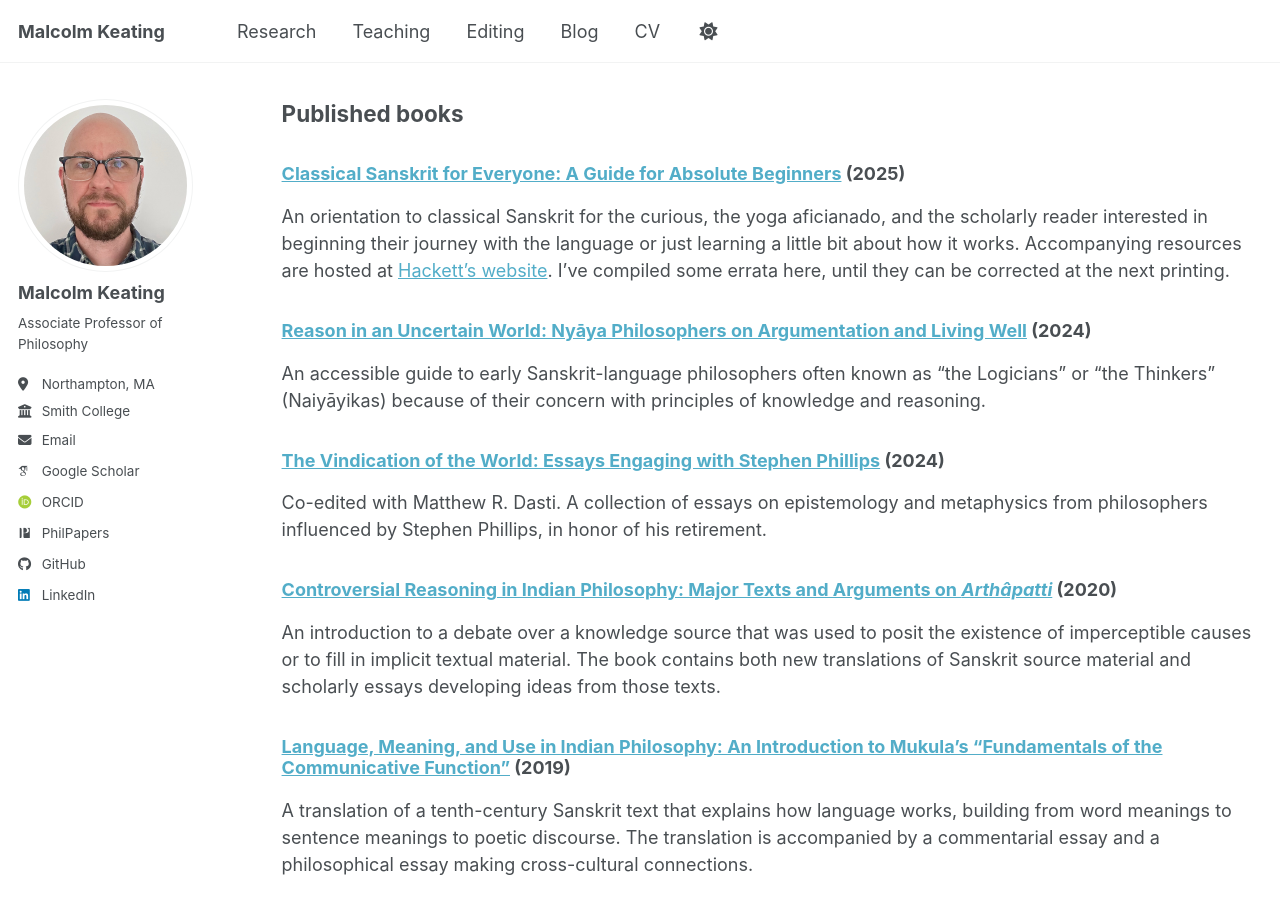
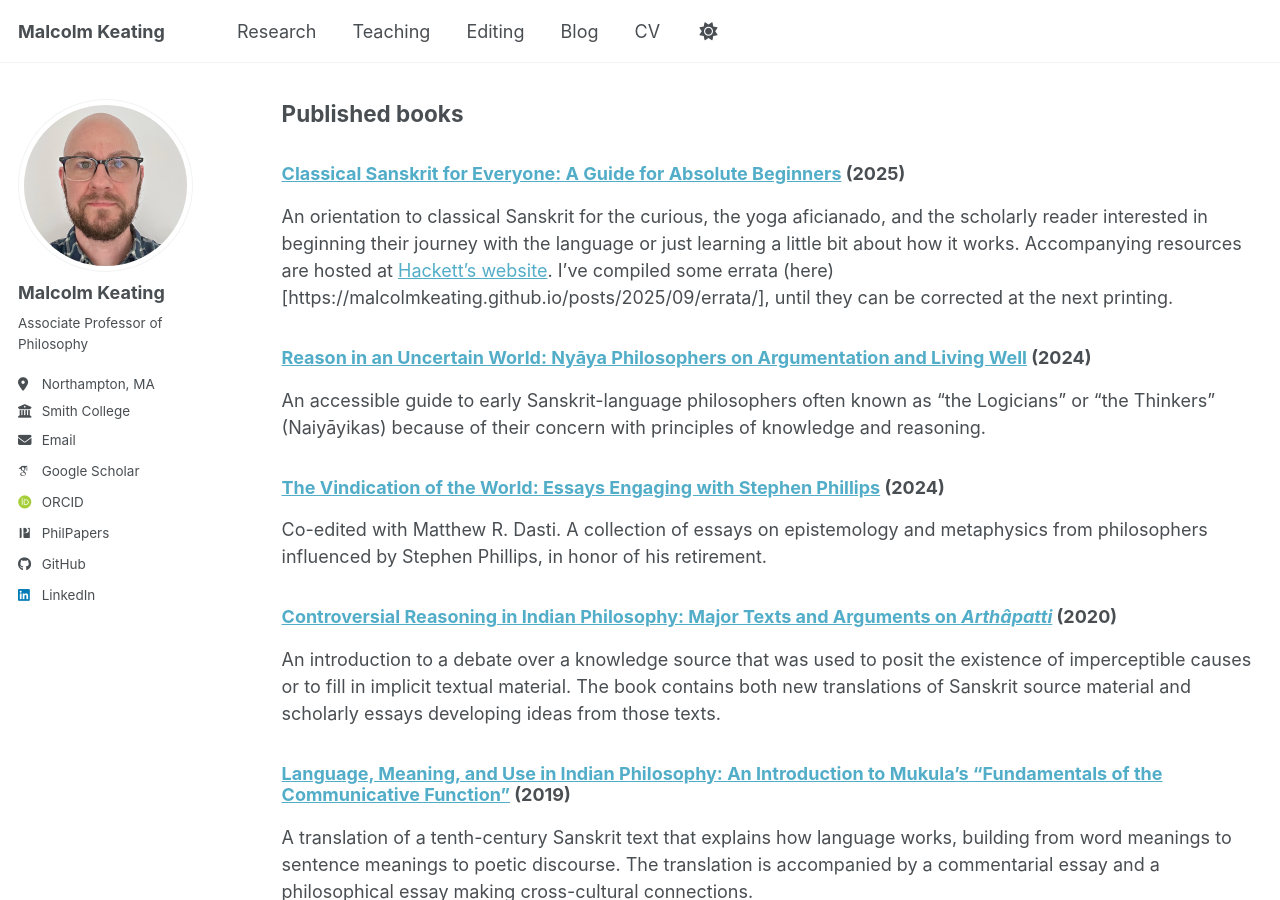
Before and after one commit to malcolmkeating/malcolmkeating.github.io, a Jekyll site: the page built from _pages/research.md, in a window 1280 px wide and 900 px high, scrolled down 1904 px. Built offline with Jekyll 4.4.1, drawn with Linux system fonts in a browser that asks for light colours; some web fonts are replaced; a script bundle is joined from its source files by our own code; library files that are not in the unit come from our copies; some of the changed lines change nothing that is shown.

Commit message:
inserted link to Sanskrit book errata

```diff
--- a/_pages/research.md
+++ b/_pages/research.md
@@ -37,7 +37,7 @@
 
 ### [Classical Sanskrit for Everyone: A Guide for Absolute Beginners](https://hackettpublishing.com/classical-sanskrit-for-everyone) (2025) ###
 
-An orientation to classical Sanskrit for the curious, the yoga aficianado, and the scholarly reader interested in beginning their journey with the language or just learning a little bit about how it works. Accompanying resources are hosted at [Hackett’s website](https://hackettpublishing.com/classical-sanskrit-for-everyone). I've compiled some errata here, until they can be corrected at the next printing.
+An orientation to classical Sanskrit for the curious, the yoga aficianado, and the scholarly reader interested in beginning their journey with the language or just learning a little bit about how it works. Accompanying resources are hosted at [Hackett’s website](https://hackettpublishing.com/classical-sanskrit-for-everyone). I've compiled some errata (here)[https://malcolmkeating.github.io/posts/2025/09/errata/], until they can be corrected at the next printing.
 
 ### [Reason in an Uncertain World: Nyāya Philosophers on Argumentation and Living Well](https://global.oup.com/academic/product/reason-in-an-uncertain-world-9780197634431) (2024) ###
 An accessible guide to early Sanskrit-language philosophers often known as "the Logicians" or "the Thinkers" (Naiyāyikas) because of their concern with principles of knowledge and reasoning.
```
